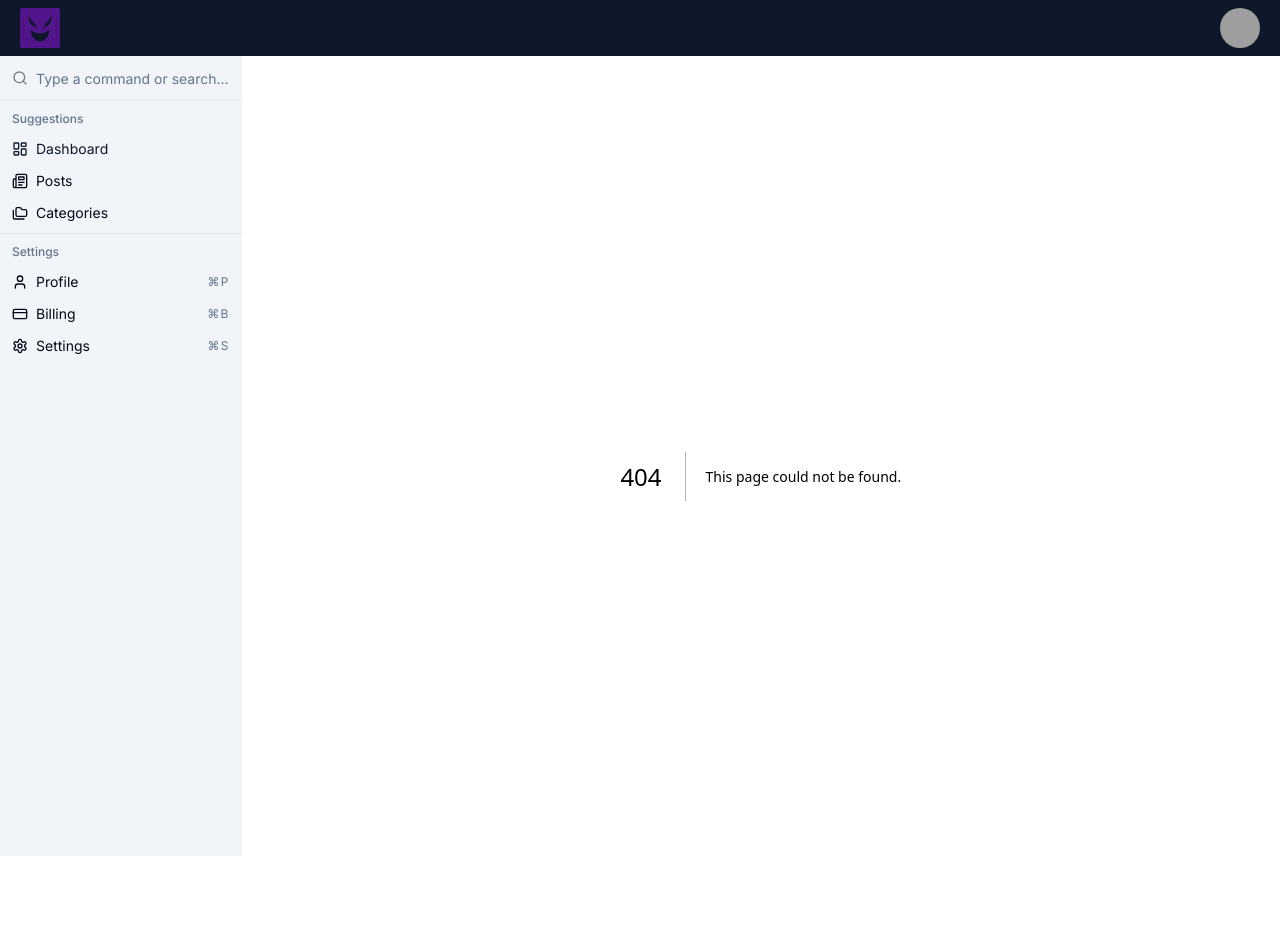
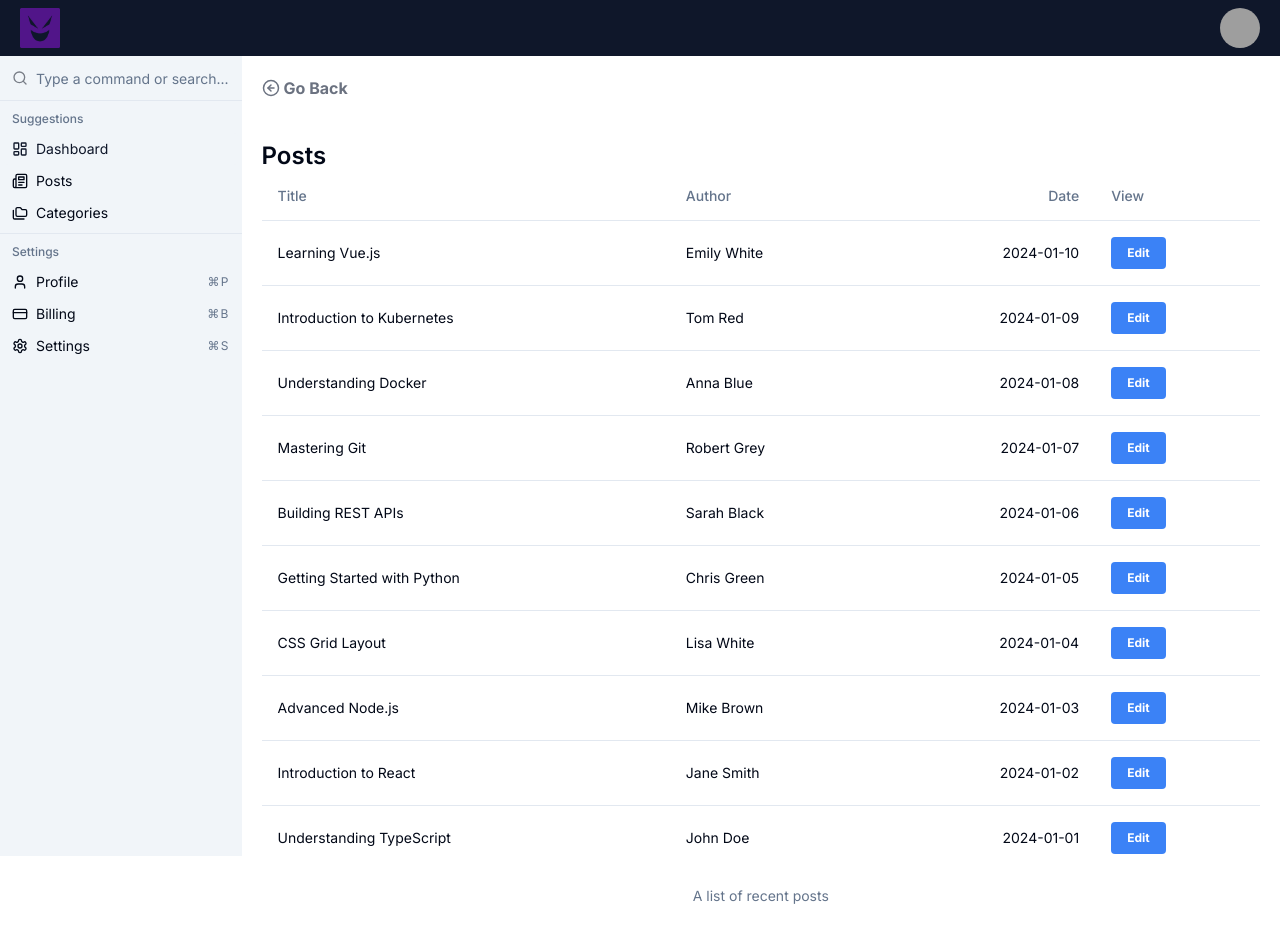
Before and after one commit to Nazg00l/dashboard-nextjs, a Next.js app: page /posts in a window 1280 px wide. Before the commit this address had no page. Before the commit the page ends 896 px from the top, so only its background shows below. Built offline with nearby package versions, Linux system fonts and the light colour scheme; grey boxes are pictures that could not be loaded.

Commit message:
Adding BackButton

```diff
--- /dev/null
+++ b/app/(main)/posts/page.tsx
@@ -0,0 +1,11 @@
+import PostsTable from "@/components/posts/PostsTable";
+import BackButton from "@/components/BackButton";
+
+const PostsPage = () => {
+    return <>
+        <BackButton text="Go Back" link="/" />
+        <PostsTable />
+    </>;
+}
+
+export default PostsPage;
--- /dev/null
+++ b/components/BackButton.tsx
@@ -0,0 +1,18 @@
+import { ArrowLeftCircle } from "lucide-react";
+import Link from "next/link";
+
+interface BackButtonProps {
+    text: string;
+    link: string;
+}
+
+const BackButton = ({ text, link }: BackButtonProps) => {
+    return (
+        <Link href={link} className="flex content-between text-gray-500 hover:underline
+        items-center gap-1 mb-5 font-bold">
+            <ArrowLeftCircle size={18} /> {text}
+        </Link>
+    );
+}
+
+export default BackButton;
```
